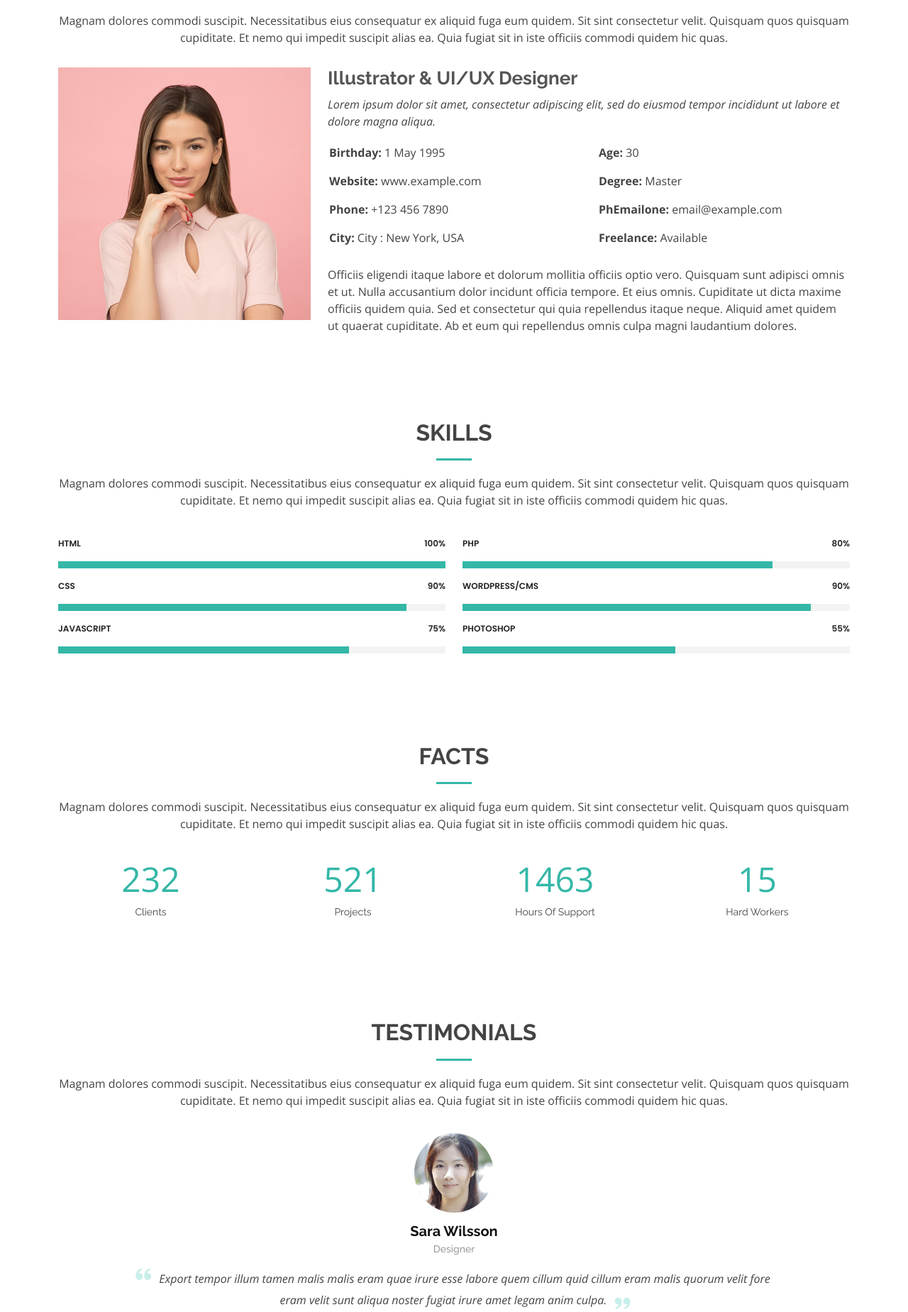
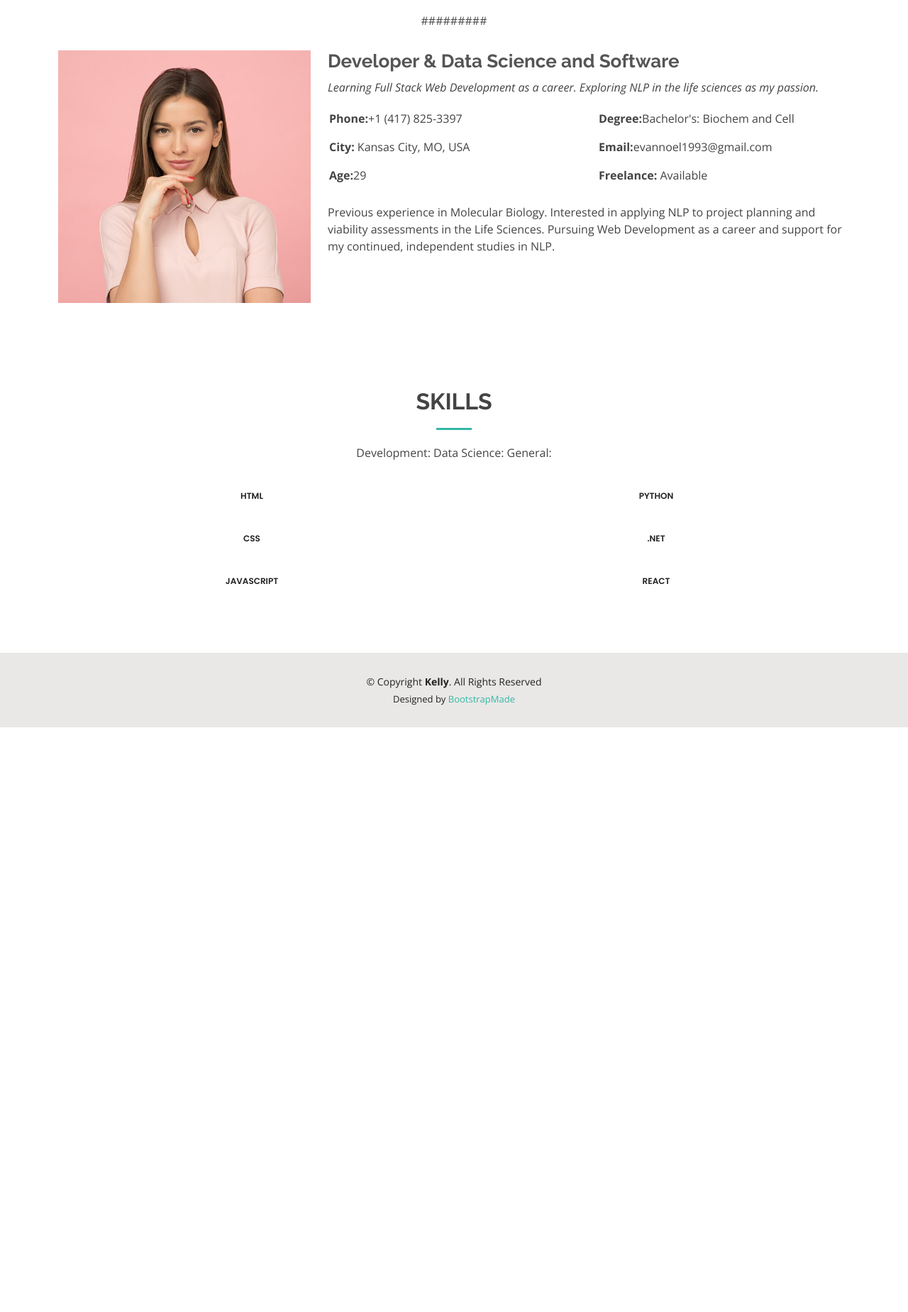
Before and after one commit to NoelEvan321/PersonalSite, a plain HTML site: page about.html in a window 1280 px wide. Shown: the part 171-2020 px from the top of the page at 71% size. After the commit the page ends 1196 px from the top, so only its background shows below. Drawn offline with nearby package versions, Linux system fonts and the light colour scheme.

Commit message:
Replaced all Latin on about page.

```diff
--- a/about.html
+++ b/about.html
@@ -74,7 +74,7 @@
 
         <div class="section-title">
           <h2>About</h2>
-          <p>Magnam dolores commodi suscipit. Necessitatibus eius consequatur ex aliquid fuga eum quidem. Sit sint consectetur velit. Quisquam quos quisquam cupiditate. Et nemo qui impedit suscipit alias ea. Quia fugiat sit in iste officiis commodi quidem hic quas.</p>
+          <p>#########</p>
         </div>
 
         <div class="row">
@@ -82,32 +82,29 @@
             <img src="assets/img/about.jpg" class="img-fluid" alt="">
           </div>
           <div class="col-lg-8 pt-4 pt-lg-0 content">
-            <h3>Illustrator &amp; UI/UX Designer</h3>
+            <h3>Developer &amp; Data Science and Software</h3>
             <p class="fst-italic">
-              Lorem ipsum dolor sit amet, consectetur adipiscing elit, sed do eiusmod tempor incididunt ut labore et dolore
-              magna aliqua.
+              Learning Full Stack Web Development as a career. Exploring NLP in the life sciences as my passion.
             </p>
             <div class="row">
               <div class="col-lg-6">
                 <ul>
-                  <li><i class="bi bi-rounded-right"></i> <strong>Birthday:</strong> 1 May 1995</li>
-                  <li><i class="bi bi-rounded-right"></i> <strong>Website:</strong> www.example.com</li>
-                  <li><i class="bi bi-rounded-right"></i> <strong>Phone:</strong> +123 456 7890</li>
-                  <li><i class="bi bi-rounded-right"></i> <strong>City:</strong> City : New York, USA</li>
+                  <li><i class="bi bi-rounded-right"></i> <strong>Phone:</strong>+1 (417) 825-3397 </li>
+                  <li><i class="bi bi-rounded-right"></i> <strong>City:</strong> Kansas City, MO, USA</li>
+                  <li><i class="bi bi-rounded-right"></i> <strong>Age:</strong>29</li>
                 </ul>
               </div>
               <div class="col-lg-6">
                 <ul>
-                  <li><i class="bi bi-rounded-right"></i> <strong>Age:</strong> 30</li>
-                  <li><i class="bi bi-rounded-right"></i> <strong>Degree:</strong> Master</li>
-                  <li><i class="bi bi-rounded-right"></i> <strong>PhEmailone:</strong> email@example.com</li>
+                  <li><i class="bi bi-rounded-right"></i> <strong>Degree:</strong>Bachelor's: Biochem and Cell</li>
+                  <li><i class="bi bi-rounded-right"></i> <strong>Email:</strong>evannoel1993@gmail.com</li>
                   <li><i class="bi bi-rounded-right"></i> <strong>Freelance:</strong> Available</li>
                 </ul>
               </div>
             </div>
             <p>
-              Officiis eligendi itaque labore et dolorum mollitia officiis optio vero. Quisquam sunt adipisci omnis et ut. Nulla accusantium dolor incidunt officia tempore. Et eius omnis.
-              Cupiditate ut dicta maxime officiis quidem quia. Sed et consectetur qui quia repellendus itaque neque. Aliquid amet quidem ut quaerat cupiditate. Ab et eum qui repellendus omnis culpa magni laudantium dolores.
+              Previous experience in Molecular Biology. Interested in applying NLP to project planning and viability assessments in the Life Sciences.
+Pursuing Web Development as a career and support for my continued, independent studies in NLP.
             </p>
           </div>
         </div>
@@ -121,57 +118,61 @@
 
         <div class="section-title">
           <h2>Skills</h2>
-          <p>Magnam dolores commodi suscipit. Necessitatibus eius consequatur ex aliquid fuga eum quidem. Sit sint consectetur velit. Quisquam quos quisquam cupiditate. Et nemo qui impedit suscipit alias ea. Quia fugiat sit in iste officiis commodi quidem hic quas.</p>
+          <p>
+            Development:
+            Data Science:
+            General:
+          </p>
         </div>
 
         <div class="row skills-content">
 
           <div class="col-lg-6">
 
-            <div class="progress">
-              <span class="skill">HTML <i class="val">100%</i></span>
-              <div class="progress-bar-wrap">
+            <div class="progress text-center">
+              <span class="skill">HTML <i class="val"></i></span>
+              <!--<div class="progress-bar-wrap">
                 <div class="progress-bar" role="progressbar" aria-valuenow="100" aria-valuemin="0" aria-valuemax="100"></div>
-              </div>
+              </div>-->
             </div>
 
-            <div class="progress">
-              <span class="skill">CSS <i class="val">90%</i></span>
-              <div class="progress-bar-wrap">
+            <div class="progress text-center">
+              <span class="skill">CSS <i class="val"></i></span>
+              <!--<div class="progress-bar-wrap">
                 <div class="progress-bar" role="progressbar" aria-valuenow="90" aria-valuemin="0" aria-valuemax="100"></div>
-              </div>
+              </div>-->
             </div>
 
-            <div class="progress">
-              <span class="skill">JavaScript <i class="val">75%</i></span>
-              <div class="progress-bar-wrap">
+            <div class="progress text-center">
+              <span class="skill">JavaScript <i class="val"></i></span>
+              <!--<div class="progress-bar-wrap">
                 <div class="progress-bar" role="progressbar" aria-valuenow="75" aria-valuemin="0" aria-valuemax="100"></div>
-              </div>
+              </div>--><!--Progress bar example-->
             </div>
 
           </div>
 
           <div class="col-lg-6">
 
-            <div class="progress">
-              <span class="skill">PHP <i class="val">80%</i></span>
-              <div class="progress-bar-wrap">
+            <div class="progress text-center">
+              <span class="skill">Python<i class="val"></i></span>
+              <!--<div class="progress-bar-wrap">
                 <div class="progress-bar" role="progressbar" aria-valuenow="80" aria-valuemin="0" aria-valuemax="100"></div>
-              </div>
+              </div>-->
             </div>
 
-            <div class="progress">
-              <span class="skill">WordPress/CMS <i class="val">90%</i></span>
-              <div class="progress-bar-wrap">
+            <div class="progress text-center">
+              <span class="skill">.NET<i class="val"></i></span>
+              <!--<div class="progress-bar-wrap">
                 <div class="progress-bar" role="progressbar" aria-valuenow="90" aria-valuemin="0" aria-valuemax="100"></div>
-              </div>
+              </div>-->
             </div>
 
-            <div class="progress">
-              <span class="skill">Photoshop <i class="val">55%</i></span>
-              <div class="progress-bar-wrap">
+            <div class="progress text-center">
+              <span class="skill">React<i class="val"></i></span>
+              <!--<div class="progress-bar-wrap">
                 <div class="progress-bar" role="progressbar" aria-valuenow="55" aria-valuemin="0" aria-valuemax="100"></div>
-              </div>
+              </div>-->
             </div>
 
           </div>
@@ -182,7 +183,7 @@
     </section><!-- End Skills Section -->
 
     <!-- ======= Facts Section ======= -->
-    <section id="facts" class="facts">
+    <!--<section id="facts" class="facts">
       <div class="container" data-aos="fade-up">
 
         <div class="section-title">
@@ -215,10 +216,10 @@
         </div>
 
       </div>
-    </section><!-- End Facts Section -->
+    </section>--><!-- End Facts Section -->
 
     <!-- ======= Testimonials Section ======= -->
-    <section id="testimonials" class="testimonials">
+    <!--<section id="testimonials" class="testimonials">
       <div class="container" data-aos="fade-up">
 
         <div class="section-title">
@@ -240,66 +241,14 @@
                   <i class="bx bxs-quote-alt-right quote-icon-right"></i>
                 </p>
               </div>
-            </div><!-- End testimonial item -->
+            </div>--><!-- End testimonial item -->
 
-            <div class="swiper-slide">
-              <div class="testimonial-item">
-                <img src="assets/img/testimonials/testimonials-2.jpg" class="testimonial-img" alt="">
-                <h3>Sara Wilsson</h3>
-                <h4>Designer</h4>
-                <p>
-                  <i class="bx bxs-quote-alt-left quote-icon-left"></i>
-                  Export tempor illum tamen malis malis eram quae irure esse labore quem cillum quid cillum eram malis quorum velit fore eram velit sunt aliqua noster fugiat irure amet legam anim culpa.
-                  <i class="bx bxs-quote-alt-right quote-icon-right"></i>
-                </p>
-              </div>
-            </div><!-- End testimonial item -->
-
-            <div class="swiper-slide">
-              <div class="testimonial-item">
-                <img src="assets/img/testimonials/testimonials-3.jpg" class="testimonial-img" alt="">
-                <h3>Jena Karlis</h3>
-                <h4>Store Owner</h4>
-                <p>
-                  <i class="bx bxs-quote-alt-left quote-icon-left"></i>
-                  Enim nisi quem export duis labore cillum quae magna enim sint quorum nulla quem veniam duis minim tempor labore quem eram duis noster aute amet eram fore quis sint minim.
-                  <i class="bx bxs-quote-alt-right quote-icon-right"></i>
-                </p>
-              </div>
-            </div><!-- End testimonial item -->
-
-            <div class="swiper-slide">
-              <div class="testimonial-item">
-                <img src="assets/img/testimonials/testimonials-4.jpg" class="testimonial-img" alt="">
-                <h3>Matt Brandon</h3>
-                <h4>Freelancer</h4>
-                <p>
-                  <i class="bx bxs-quote-alt-left quote-icon-left"></i>
-                  Fugiat enim eram quae cillum dolore dolor amet nulla culpa multos export minim fugiat minim velit minim dolor enim duis veniam ipsum anim magna sunt elit fore quem dolore labore illum veniam.
-                  <i class="bx bxs-quote-alt-right quote-icon-right"></i>
-                </p>
-              </div>
-            </div><!-- End testimonial item -->
-
-            <div class="swiper-slide">
-              <div class="testimonial-item">
-                <img src="assets/img/testimonials/testimonials-5.jpg" class="testimonial-img" alt="">
-                <h3>John Larson</h3>
-                <h4>Entrepreneur</h4>
-                <p>
-                  <i class="bx bxs-quote-alt-left quote-icon-left"></i>
-                  Quis quorum aliqua sint quem legam fore sunt eram irure aliqua veniam tempor noster veniam enim culpa labore duis sunt culpa nulla illum cillum fugiat legam esse veniam culpa fore nisi cillum quid.
-                  <i class="bx bxs-quote-alt-right quote-icon-right"></i>
-                </p>
-              </div>
-            </div><!-- End testimonial item -->
-
-          </div>
+          <!--</div>
           <div class="swiper-pagination"></div>
         </div>
 
       </div>
-    </section><!-- End Testimonials Section -->
+    </section>--><!-- End Testimonials Section -->
 
   </main><!-- End #main -->
 
```
